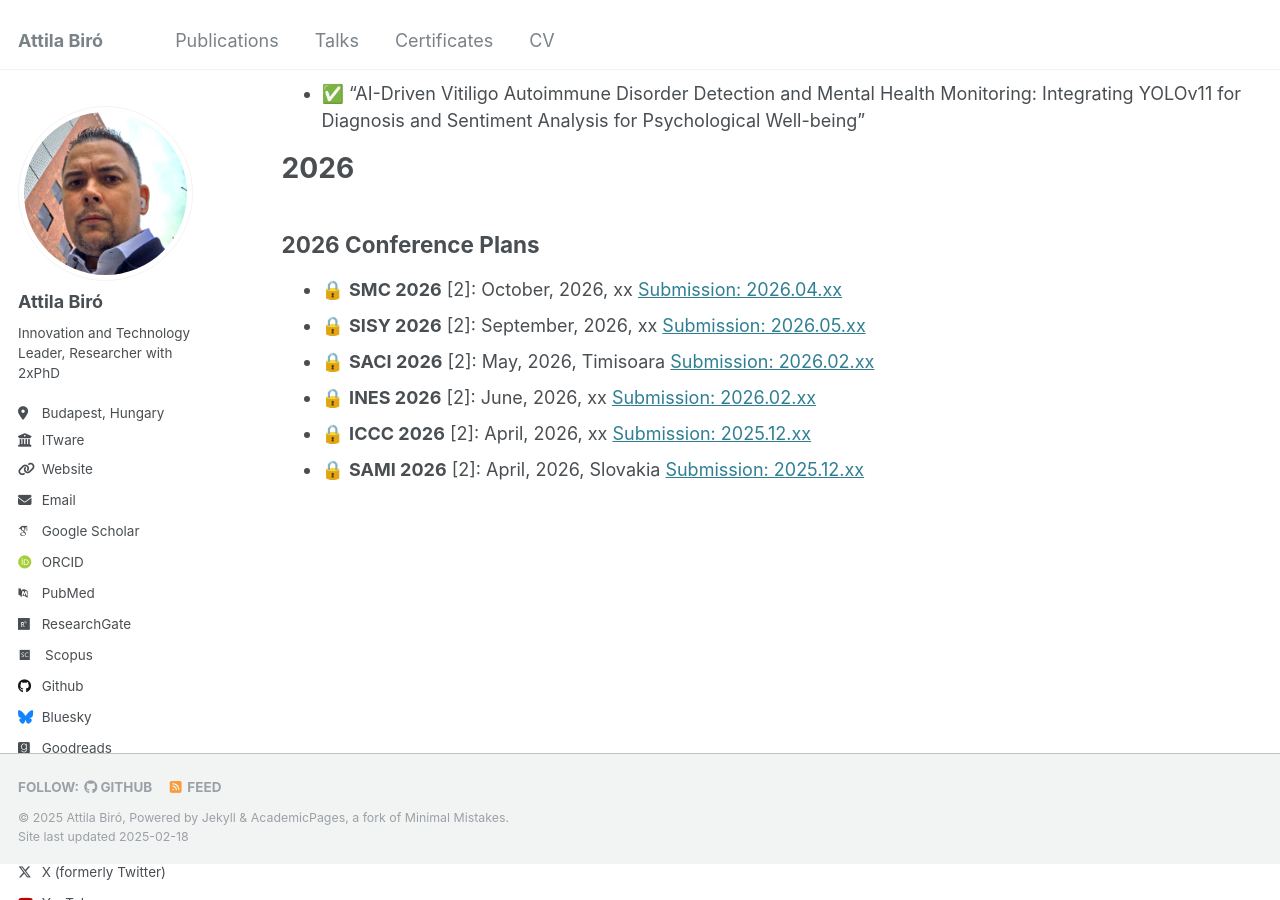
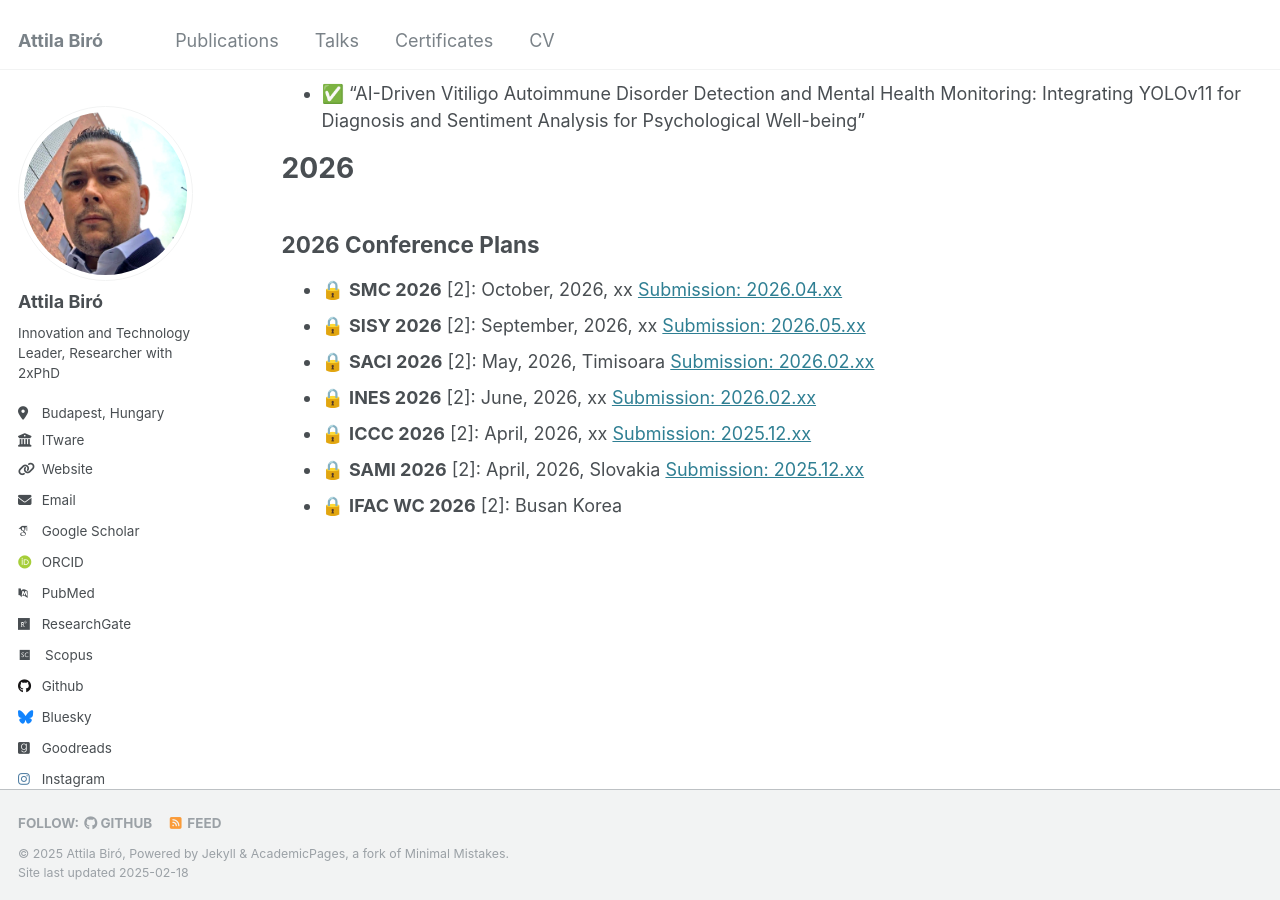
Before and after one commit to biroka/biroka.github.io, a Jekyll site: the page built from _pages/schedule.md, in a window 1280 px wide and 900 px high, scrolled down 1216 px. Built offline with Jekyll 4.4.1, drawn with Linux system fonts in a browser that asks for light colours; emoji names are drawn with the system emoji font; some web fonts are replaced.

Commit message:
Update schedule.md

```diff
--- a/_pages/schedule.md
+++ b/_pages/schedule.md
@@ -42,3 +42,4 @@ The starting point is 2025, as the date for obtaining PhD degrees in Computer Sc
   * :lock:  **INES 2026** [2]: June, 2026, xx [Submission: 2026.02.xx](http://www.ines-conf.org/ines-conf/2026index.html)
   * :lock:  **ICCC 2026** [2]: April, 2026, xx [Submission: 2025.12.xx](https://conf.uni-obuda.hu/iccc2026)
   * :lock:  **SAMI 2026** [2]: April, 2026, Slovakia [Submission: 2025.12.xx](https://conf.uni-obuda.hu/sami2026)
+  * :lock:  **IFAC WC 2026** [2]: Busan Korea
```
